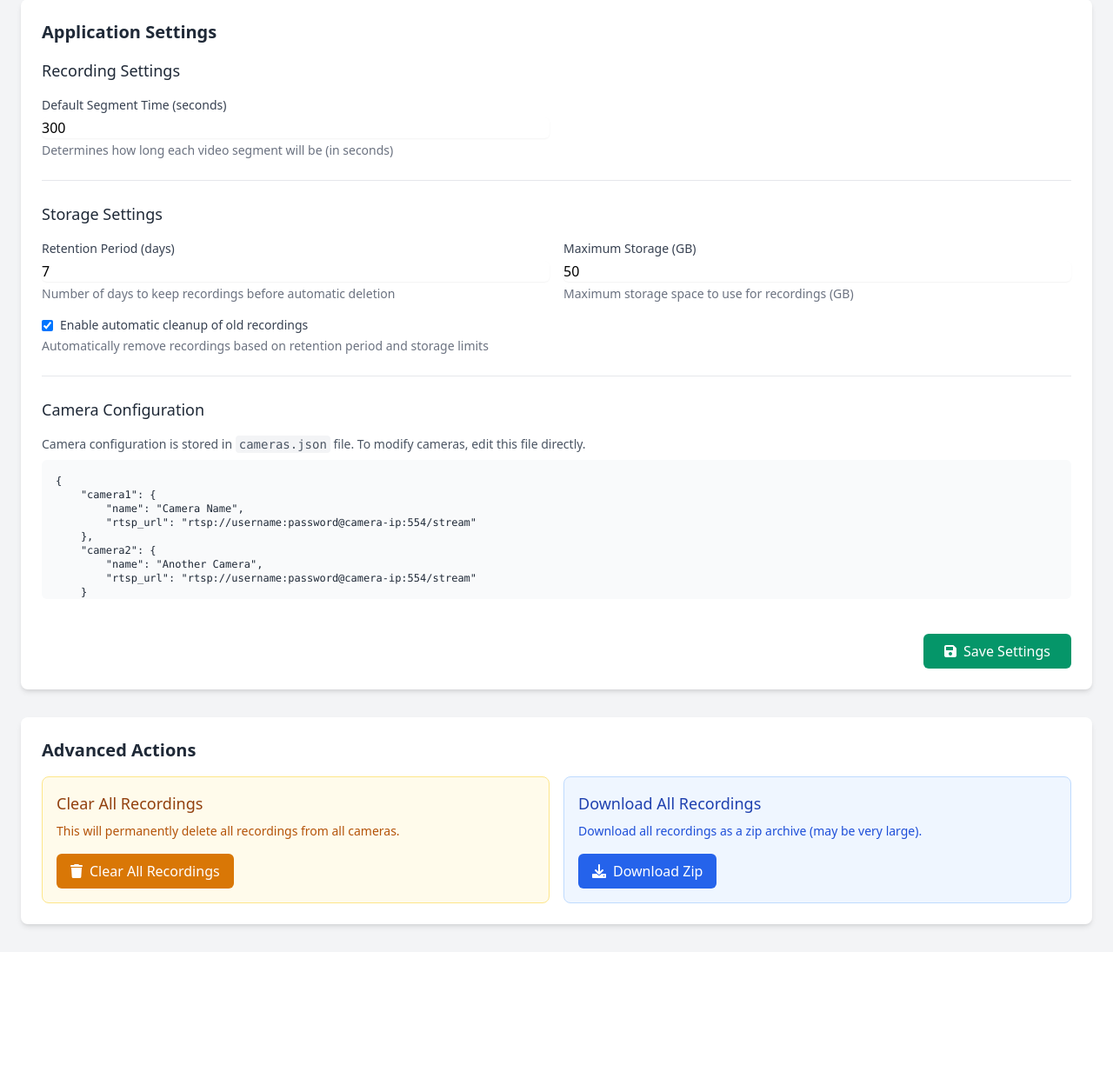
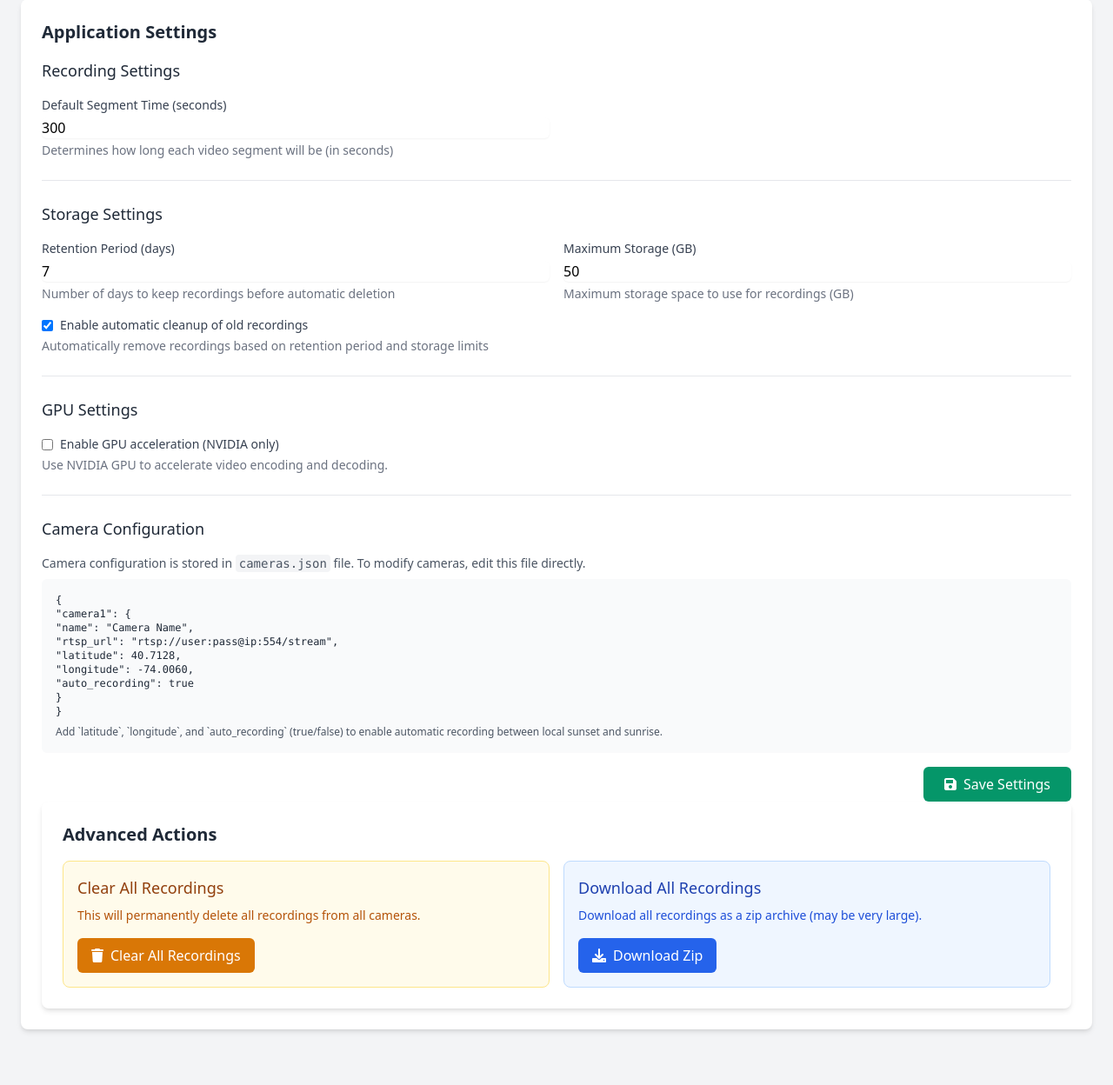
Before and after one commit to nchazarra/grabador_flask, a Flask app: page /settings in a window 1280 px wide. Shown: the part 157-1405 px from the top of the page at 87% size. Before the commit the page ends 1229 px from the top, so only its background shows below. Run offline with Flask 3, Linux system fonts and the light colour scheme.

Commit message:
Add files via upload

```diff
--- a/templates/settings.html
+++ b/templates/settings.html
@@ -123,7 +123,24 @@
                         </div>
                     </div>
                 </div>
-
+                <div class="border-b pb-6">
+    <h3 class="text-lg font-medium text-gray-800 mb-4">GPU Settings</h3>
+    <div class="grid grid-cols-1 md:grid-cols-2 gap-4">
+        <div class="md:col-span-2">
+            <div class="flex items-center">
+                <input type="checkbox" id="gpu_acceleration" name="gpu_acceleration"
+                       {{ 'checked' if settings.gpu_acceleration else '' }}
+                       class="rounded border-gray-300 text-green-600 focus:ring-green-500">
+                <label for="gpu_acceleration" class="ml-2 block text-sm text-gray-700">
+                    Enable GPU acceleration (NVIDIA only)
+                </label>
+            </div>
+            <p class="mt-1 text-sm text-gray-500">
+                Use NVIDIA GPU to accelerate video encoding and decoding.
+            </p>
+        </div>
+    </div>
+</div>
                 <!-- Camera Settings Section (readonly, just for info) -->
                 <div>
                     <h3 class="text-lg font-medium text-gray-800 mb-4">Camera Configuration</h3>
@@ -131,19 +148,20 @@
                         Camera configuration is stored in <code class="bg-gray-100 px-1 py-0.5 rounded">cameras.json</code> file.
                         To modify cameras, edit this file directly.
                     </p>
-                    <div class="bg-gray-50 rounded-md p-4 overflow-auto max-h-40">
-                        <pre class="text-xs text-gray-800">{
-    "camera1": {
-        "name": "Camera Name",
-        "rtsp_url": "rtsp://username:password@camera-ip:554/stream"
-    },
-    "camera2": {
-        "name": "Another Camera",
-        "rtsp_url": "rtsp://username:password@camera-ip:554/stream"
-    }
+                    <div class="bg-gray-50 rounded-md p-4 overflow-auto max-h-60">
+    <pre class="text-xs text-gray-800">{
+"camera1": {
+"name": "Camera Name",
+"rtsp_url": "rtsp://user:pass@ip:554/stream",
+"latitude": 40.7128,
+"longitude": -74.0060,
+"auto_recording": true
+}
 }</pre>
-                    </div>
-                </div>
+    <p class="text-xs text-gray-600 mt-2">
+        Add `latitude`, `longitude`, and `auto_recording` (true/false) to enable automatic recording between local sunset and sunrise.
+    </p>
+</div>
 
                 <div class="pt-4 flex justify-end">
                     <button type="submit" class="bg-green-600 text-white px-6 py-2 rounded-md hover:bg-green-700 transition-colors">
```
Also changed, not shown: templates/index.html (+25 -4 lines).
